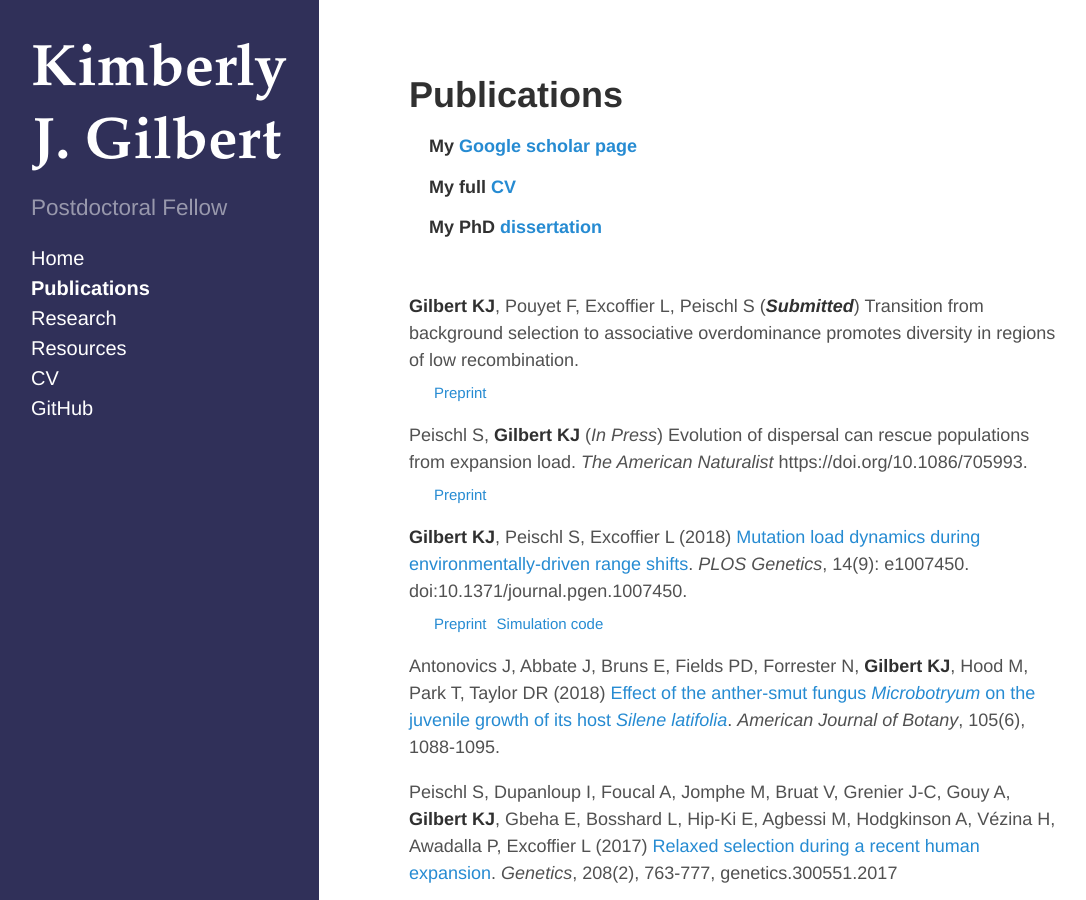
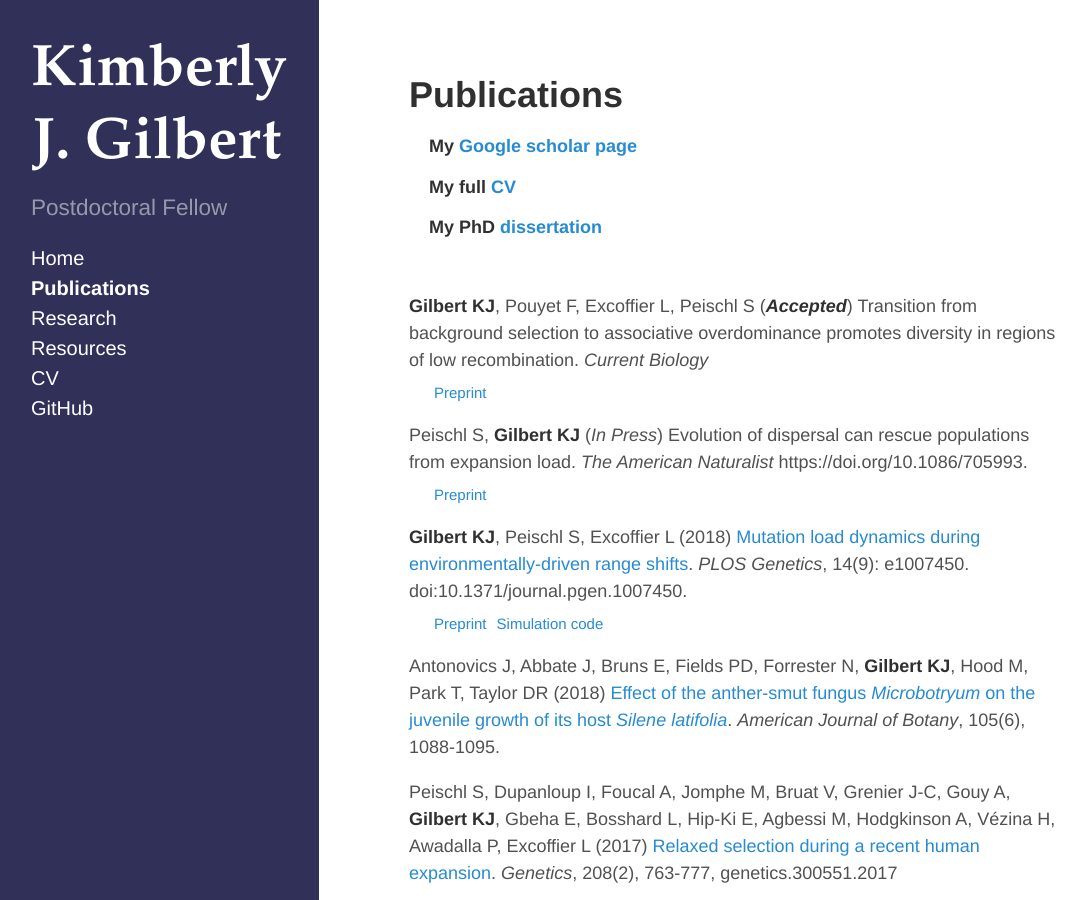
Before and after one commit to kjgilbert/kjgilbert.github.io, a Jekyll site: the page built from publications.md, in a window 1280 px wide and 900 px high. Shown: the whole window, without its empty margins (5-1091 px from the left). Built offline with Jekyll 4.4.1, drawn with Linux system fonts in a browser that asks for light colours; Markdown is read by kramdown in place of the engine named in the settings.

Commit message:
update pubs

```diff
--- a/publications.md
+++ b/publications.md
@@ -9,7 +9,7 @@ title: Publications
 
 &nbsp;
 
-**Gilbert KJ**, Pouyet F, Excoffier L, Peischl S (_**Submitted**_) Transition from background selection to associative overdominance promotes diversity in regions of low recombination.
+**Gilbert KJ**, Pouyet F, Excoffier L, Peischl S (_**Accepted**_) Transition from background selection to associative overdominance promotes diversity in regions of low recombination. *Current Biology*
 &nbsp;&nbsp;&nbsp;&nbsp; <sub>[Preprint](https://www.biorxiv.org/content/10.1101/748004v1)</sub>
 
 Peischl S, **Gilbert KJ** (*In Press*) Evolution of dispersal can rescue populations from expansion load. *The American Naturalist* https://doi.org/10.1086/705993.
```
Also changed, not shown: 1 other file.
